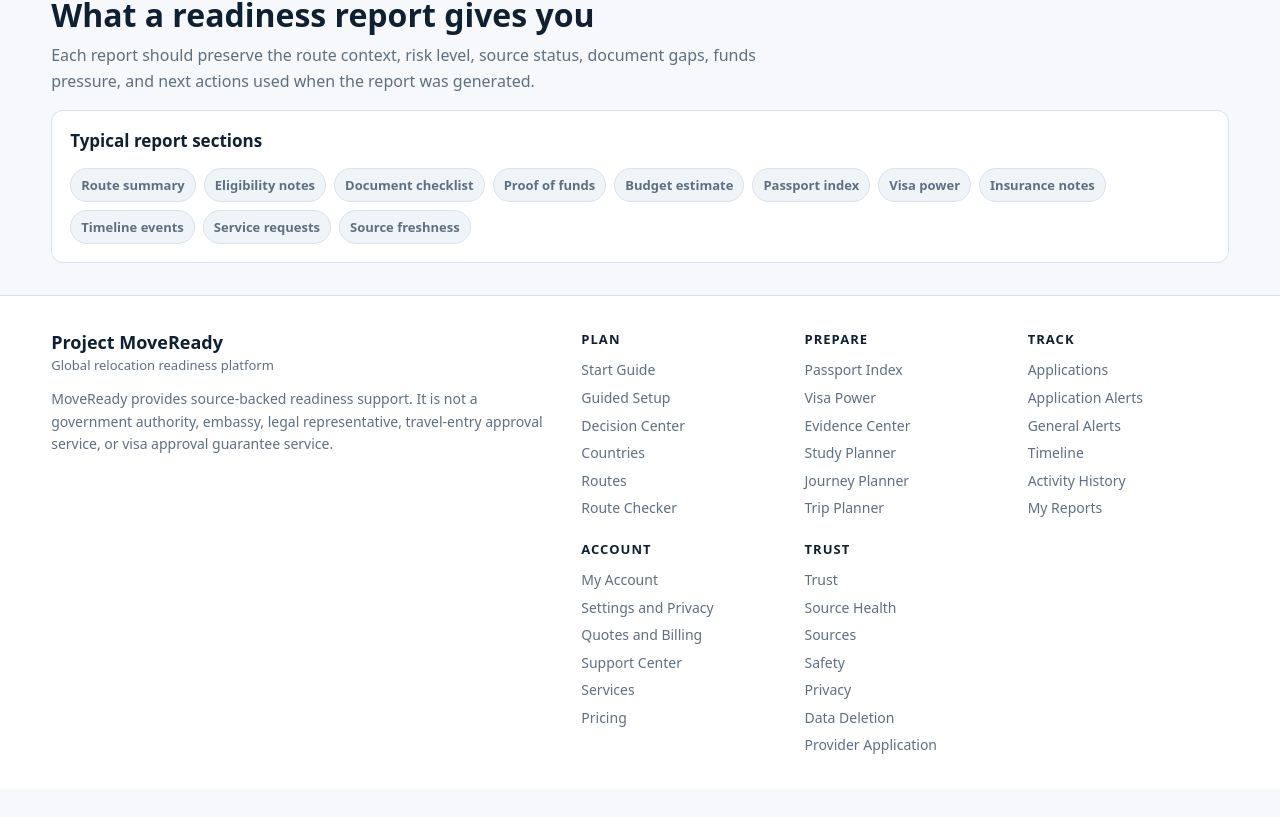
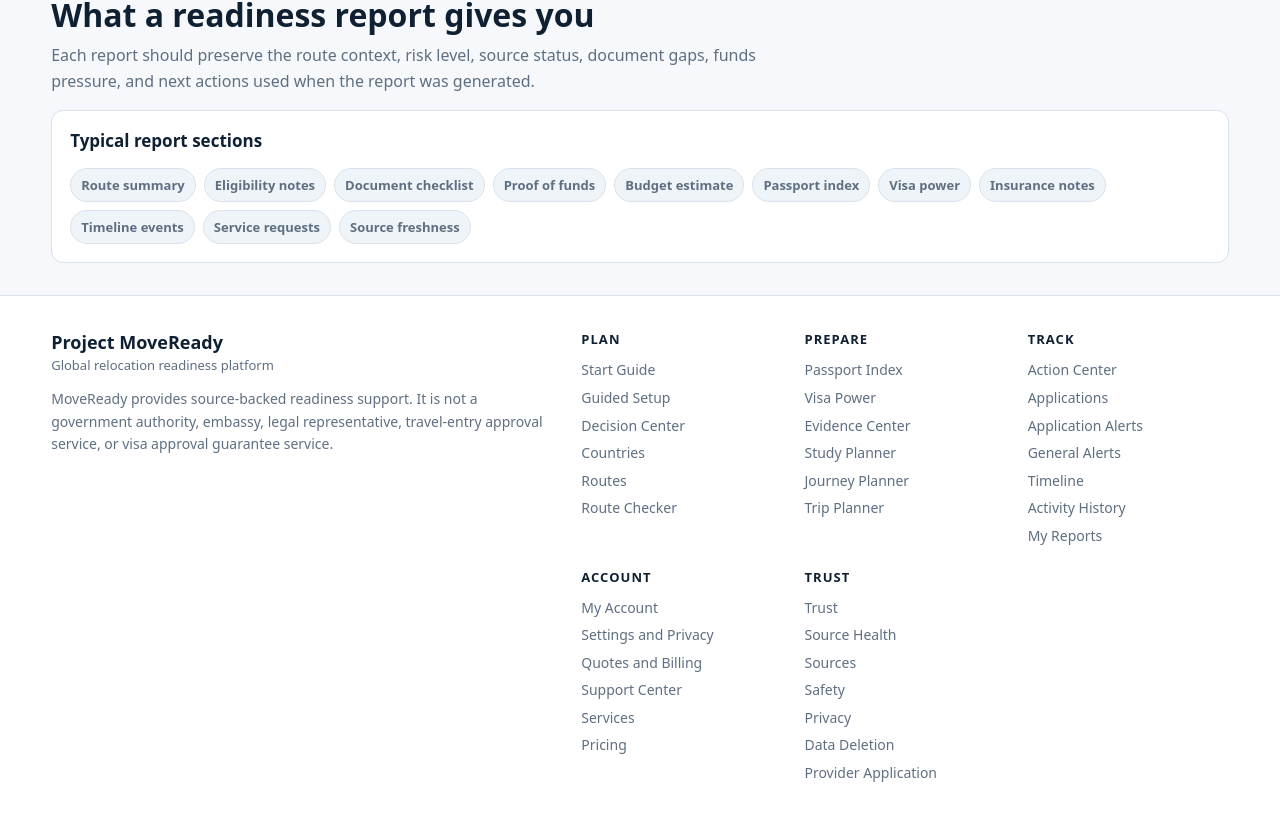
Before and after one commit to SirBM201/SirBM201-moveready-frontend, a Next.js app: page / in a window 1280 px wide. Shown: the part 3058-3875 px from the top of the page. Before the commit the page ends 3847 px from the top, so only its background shows below. Built offline with nearby package versions, Linux system fonts and the light colour scheme; no server answers.

Commit message:
Add Action Center to footer navigation

```diff
--- a/components/SiteFooter.tsx
+++ b/components/SiteFooter.tsx
@@ -24,6 +24,7 @@ const footerGroups = [
   {
     title: "Track",
     links: [
+      { label: "Action Center", href: "/action-center" },
       { label: "Applications", href: "/applications" },
       { label: "Application Alerts", href: "/application-alerts" },
       { label: "General Alerts", href: "/watchlist" },
```
